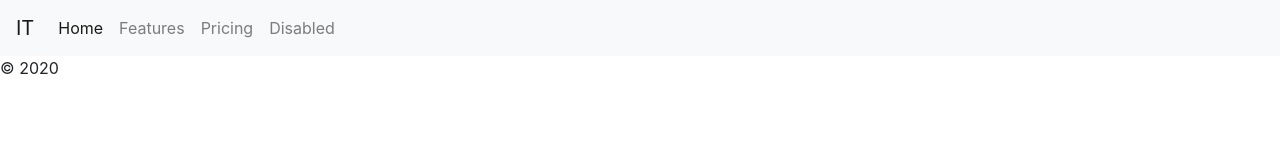
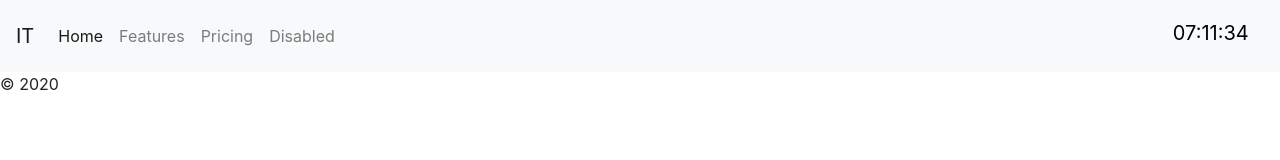
Before and after one commit to PrinceTS/Komplex-program-Mechwart-11.B-BB, a plain HTML site: page 2020_10_09/index.html in a window 1280 px wide. Drawn offline with nearby package versions, Linux system fonts and the light colour scheme.

Commit message:
Navbar hozzáadása

```diff
--- a/2020_10_09/index.html
+++ b/2020_10_09/index.html
@@ -29,6 +29,7 @@
             </li>
           </ul>
         </div>
+        <p class="bg-light" id="timeOut" ></p>
       </nav>
     <section></section>
     <aside></aside>
--- a/2020_10_09/style.css
+++ b/2020_10_09/style.css
@@ -5,10 +5,12 @@
 }
 #timeOut
 {
-    text-align: center;
-    height: 200px;
-    width: 300px;
-    background-color: black;
+    position: relative;
+    top: -10px;
+    right: 2.5%;
+    height: 10px;
+    width: 80px;
     padding: 20px;
-    color: aqua;
+    font-size: 1.25rem;
+    color: black;
 }
```
